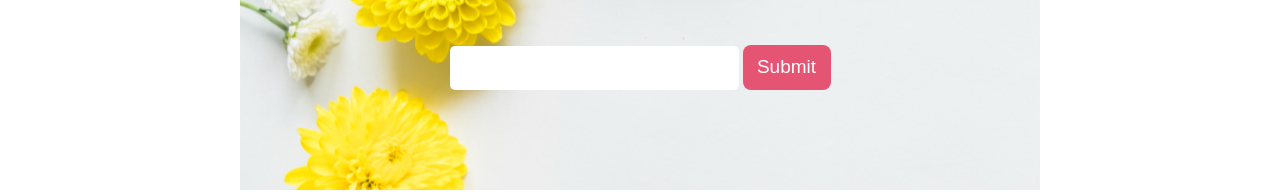
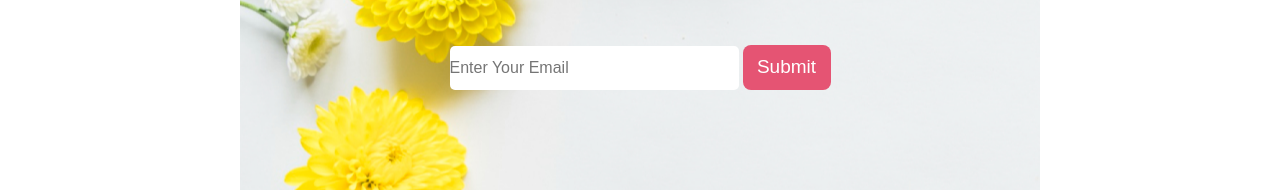
Before and after one commit to hridoyroy10/flower-shop, a plain HTML site: page index.html in a window 1280 px wide. Shown: the part 2809-3001 px from the top of the page. Drawn offline with Linux system fonts and the light colour scheme; a web font is replaced by a local one.

Commit message:
update code

```diff
--- a/index.html
+++ b/index.html
@@ -133,7 +133,7 @@
                     </div>
 
                     <div class="submit">
-                        <input type="text">
+                        <input type="text" placeholder="Enter Your Email">
                         <button class="submit-btn">Submit</button>
                     </div>
                 </div>
```
